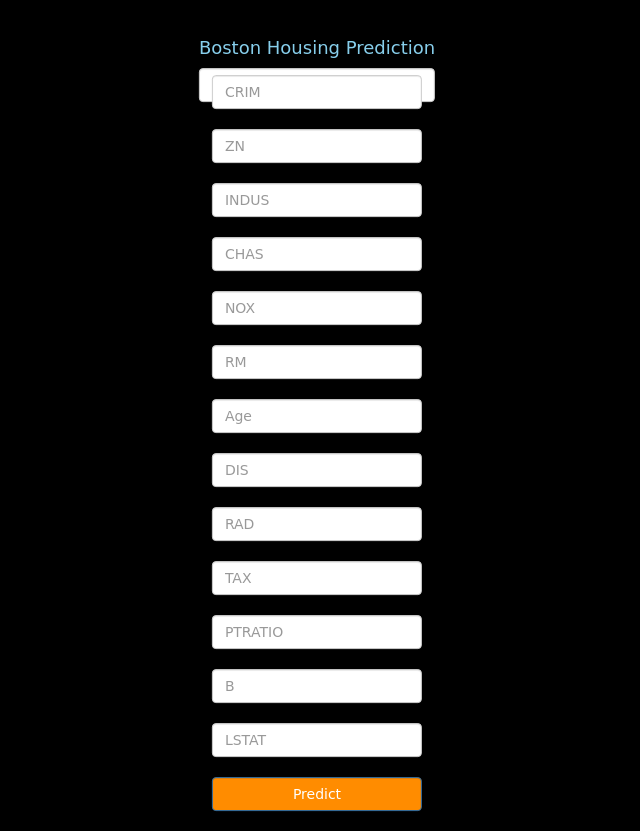
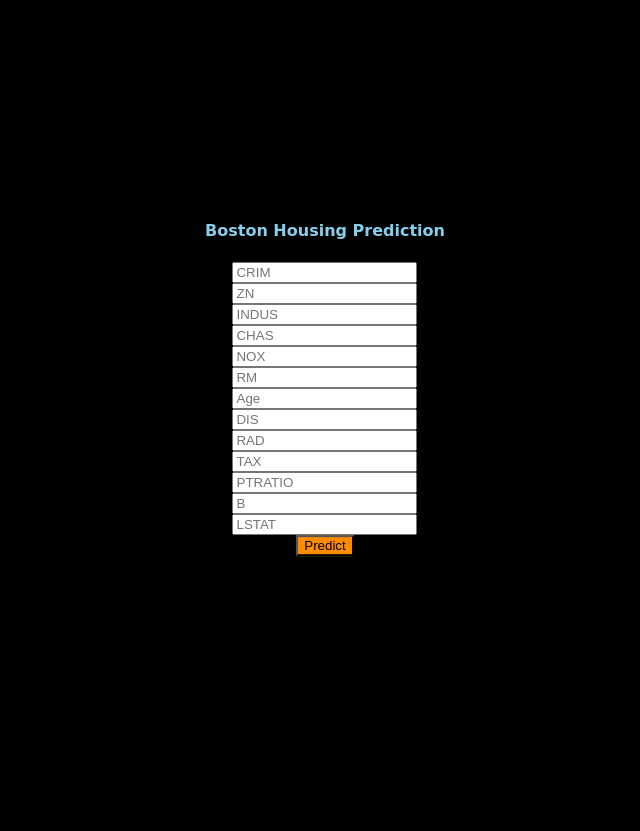
Before and after one commit to Rishabh-Mer/Boston-Housing-Prediction, a Flask app: page / in a window 1280 px wide. Shown: the whole page, without its empty margins (323-963 px from the left). After the commit the page ends 557 px from the top, so only its background shows below. Run offline with Flask 2, Linux system fonts and the light colour scheme; parts of the project's set-up code (start-up, migrations or seed data) failed here and were passed over; some libraries are stand-ins or nearby versions.

Commit message:
updated index.html

```diff
--- a/templates/index.html
+++ b/templates/index.html
@@ -5,8 +5,8 @@
     <meta http-equiv="X-UA-Compatible" content="IE=edge">
     <meta name="viewport" content="width=device-width, initial-scale=1.0">
 
-    <link href="//maxcdn.bootstrapcdn.com/bootstrap/3.3.1/css/bootstrap.min.css" rel="stylesheet">
-    <script src="//maxcdn.bootstrapcdn.com/bootstrap/3.3.1/js/bootstrap.min.js"> </script>
+    <!-- <link href="//maxcdn.bootstrapcdn.com/bootstrap/3.3.1/css/bootstrap.min.css" rel="stylesheet"> -->
+    <!-- <script src="//maxcdn.bootstrapcdn.com/bootstrap/3.3.1/js/bootstrap.min.js"> </script> -->
 
     <title>Boston House Prediciton</title>
 
@@ -20,7 +20,7 @@
             position: absolute;
             text-align: center;
             left: 50%;
-            top: 10%;
+            top: 50%;
             transform: translate(-50%, -50%);
             font-family: Comic Sans MS;
             background-color: black;
```
